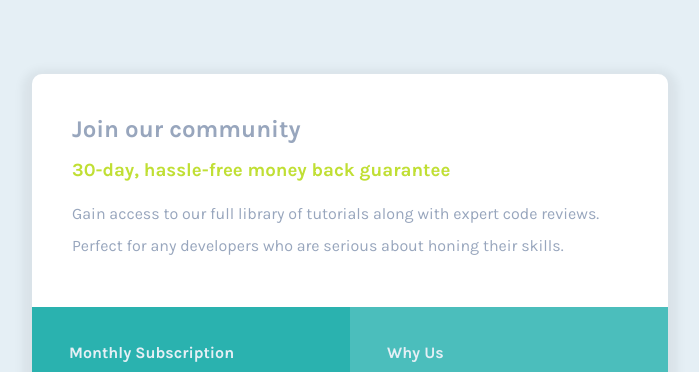
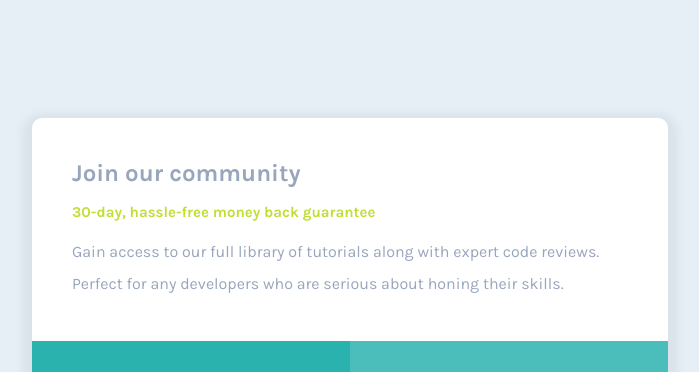
Before and after one commit to herbras/Single-Price-Grid, a plain HTML site: page index.html in a window 1280 px wide. Shown: the top 372 px of the page, without its empty margins (290-989 px from the left). Drawn offline with Linux system fonts and the light colour scheme.

Commit message:
update css from feedback
add min-height & grid center on body, and add some useful for improvements
- H1 only one
- with pointer cursor

```diff
--- a/style.css
+++ b/style.css
@@ -10,9 +10,13 @@
 
 * {
     box-sizing: border-box;
+
 }
 
 body {
+    min-height: 100vh;
+    display: grid;
+    place-items: center;
     background-color: var(--lG);
     font-family: 'Karla', sans-serif;
 }
@@ -39,7 +43,7 @@ h1 {
 
 }
 
-h2 {
+.content1 h2 {
     font-size: 15px;
     color: var(--bY);
     line-height: 1.25;
@@ -97,8 +101,12 @@ p {
     width: 100%;
     height: 48.5px;
     box-shadow: 0 6px 5px 5px rgba(0, 0, 0, 0.05);
+    cursor: pointer;
 }
-
+.content2 h2,
+    .content3 h2 {
+        font-size: 20px;
+    }
 .text {
     margin-bottom: 20px;
 }
@@ -149,8 +157,8 @@ p {
         padding: 25px 25px 25px 37px;
     }
 
-    .content2 h1,
-    .content3 h1 {
+    .content2 h2,
+    .content3 h2 {
         font-size: 16px;
     }
 
```
